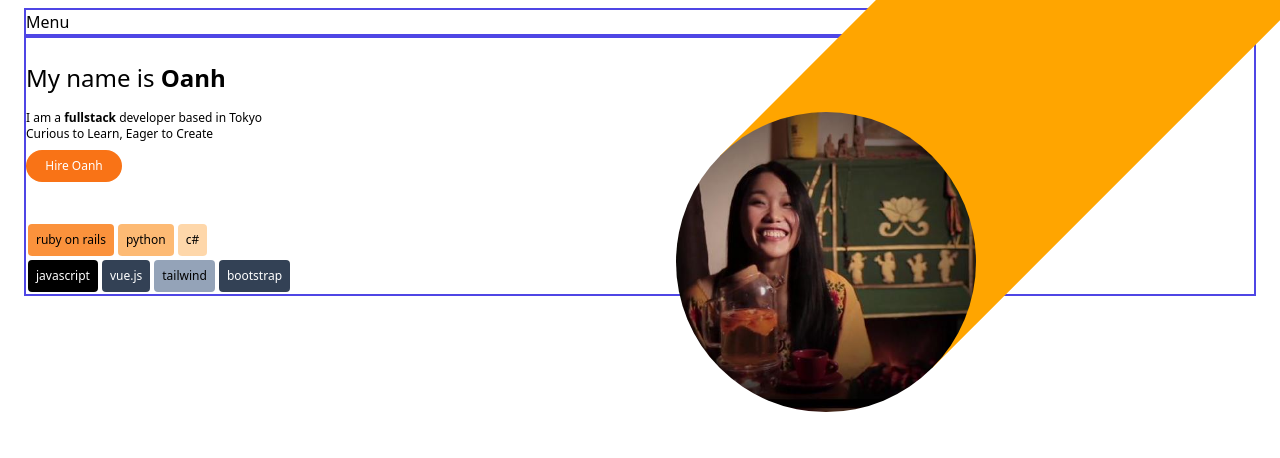
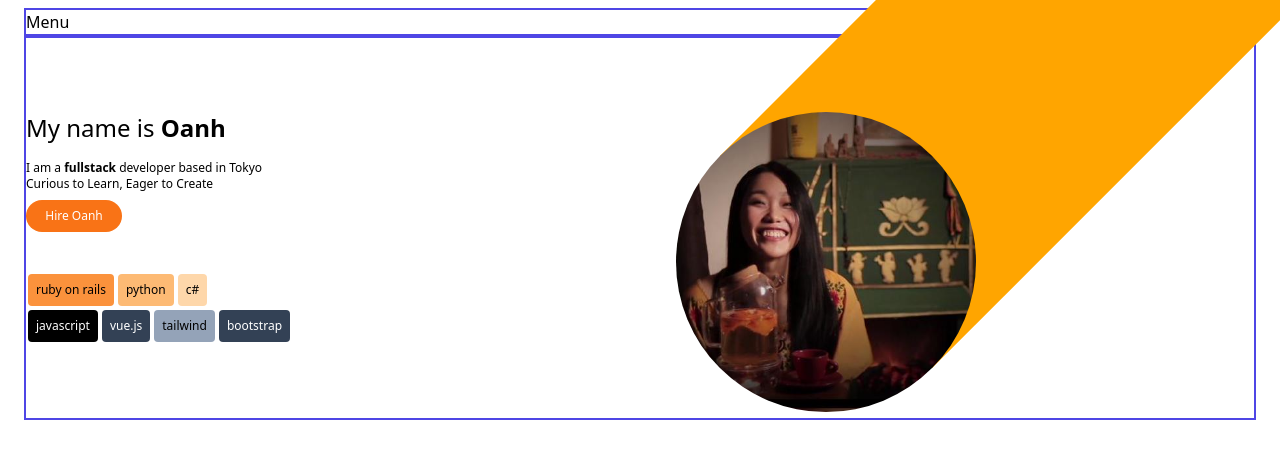
Before and after one commit to tuoanhnt95/portfolio-2023, a Vue app: page / in a window 1280 px wide. Shown: the top 458 px of the page. Built offline with nearby package versions, Linux system fonts and the light colour scheme.

Commit message:
style: center intro text of banner

```diff
--- a/src/App.vue
+++ b/src/App.vue
@@ -14,9 +14,11 @@ import TechStacks from './components/TechStacks.vue'
         <div id="ribbon-photo">
           <div id="img-oanh" class="rounded-full"></div>
         </div>
-        <div id="banner-intro" class="border-solid border-2 border-indigo-600">
-          <Greeting class="mt-6 mb-10"/>
-          <TechStacks />
+        <div id="banner-intro" class="border-solid border-2 border-indigo-600 lg:h-96 flex items-center">
+          <div>
+            <Greeting class="mb-6 lg:mb-10"/>
+            <TechStacks />
+          </div>
         </div>
       </div>
     </header>
```
